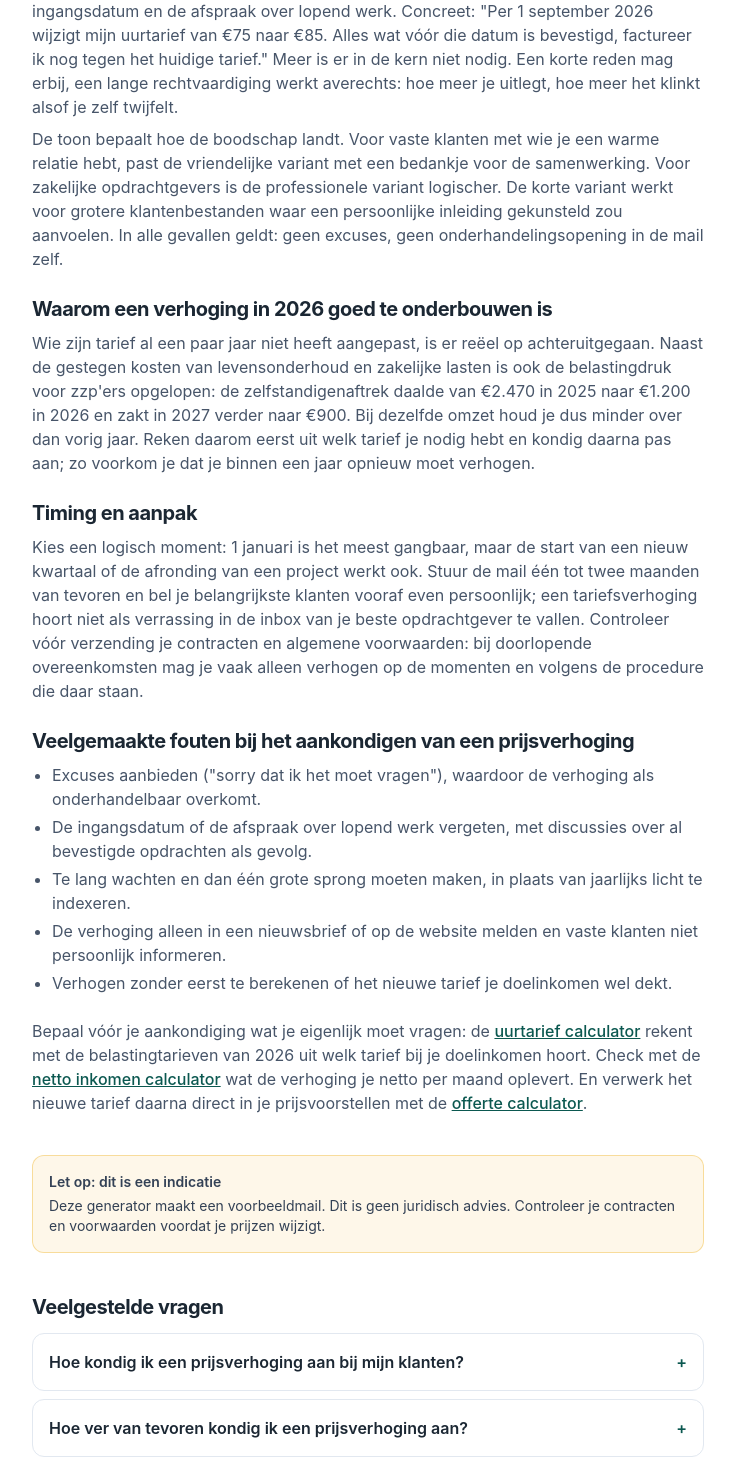
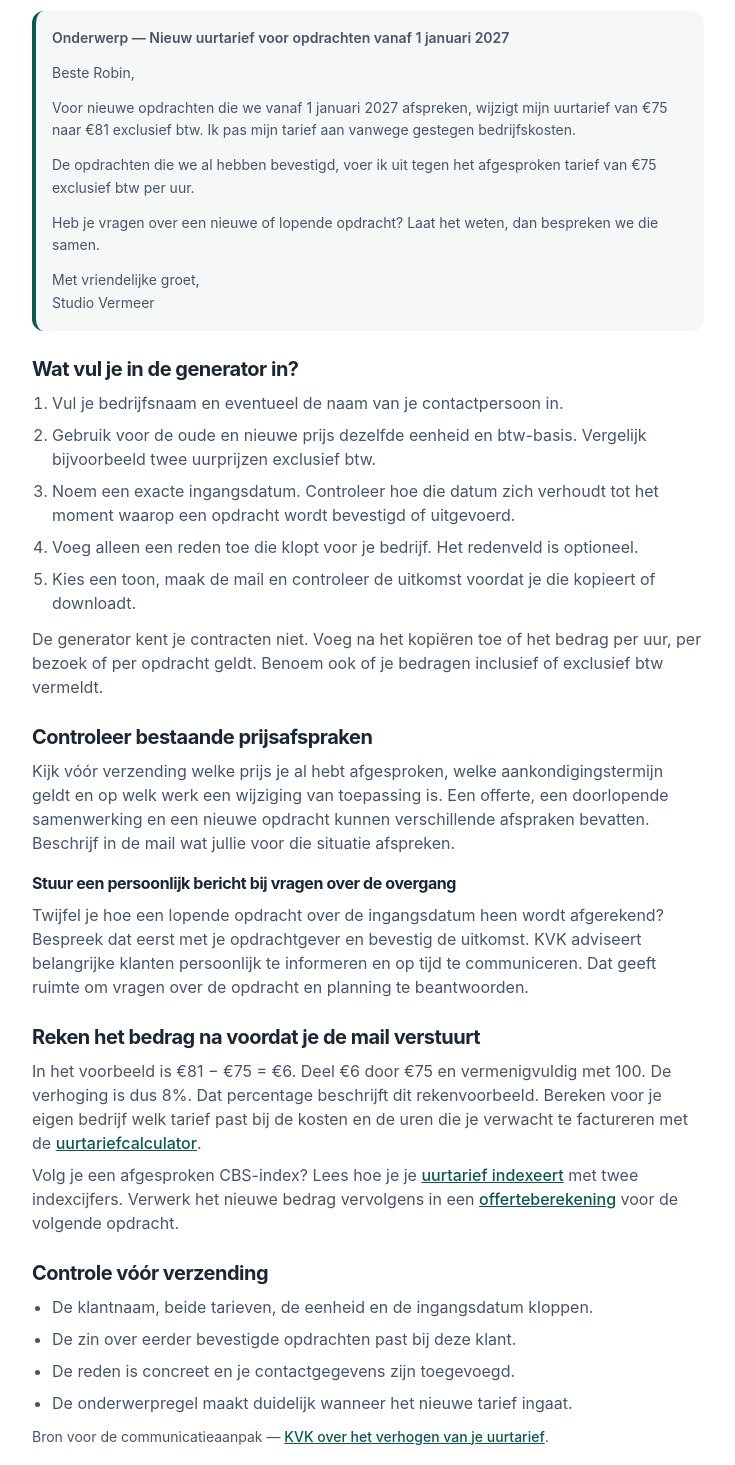
Before and after one commit to danielblinker83-bot/zzp-calculator-hub, a Next.js app: page /prijsverhoging-mail-maken in a window 1280 px wide. Shown: the part 900-2365 px from the top of the page, without its empty margins (120-855 px from the left). Built offline with nearby package versions, Linux system fonts and the light colour scheme.

Commit message:
Verdiep prijsverhogingsmail met voorbeeld en afsprakencontrole

```diff
--- a/app/prijsverhoging-mail-maken/page.tsx
+++ b/app/prijsverhoging-mail-maken/page.tsx
@@ -4,150 +4,153 @@ import CalculatorLayout from "@/components/CalculatorLayout";
 import PrijsverhogingGenerator from "./PrijsverhogingGenerator";
 
 export const metadata: Metadata = {
-  title: "Prijsverhoging aankondigen: mail maken | Voorbeeld (2026)",
+  title: "Prijsverhoging aankondigen per mail | Voorbeeld en generator",
   description:
-    "Maak snel een professionele mail over je prijsverhoging. Vul je oude en nieuwe prijs en de ingangsdatum in, kies een toon en kopieer of download de mail.",
+    "Maak een prijsverhogingsmail met je oude tarief, nieuwe tarief en ingangsdatum. Met een voorbeeld voor zzp’ers en een controle voor lopende afspraken.",
   alternates: { canonical: "/prijsverhoging-mail-maken" },
   openGraph: {
-    title: "Prijsverhoging aankondigen: mail maken",
-    description: "Genereer een professionele mail over je nieuwe prijzen.",
+    title: "Prijsverhoging aankondigen per mail",
+    description: "Maak een mail met een duidelijke tariefwijziging en ingangsdatum. Bekijk het voorbeeld en controleer je lopende afspraken.",
     url: "/prijsverhoging-mail-maken",
   },
 };
 
 const faq = [
   {
-    vraag: "Hoe kondig ik een prijsverhoging aan bij mijn klanten?",
+    vraag: "Hoe schrijf ik een mail over een prijsverhoging?",
     antwoord:
-      "Kort en zelfverzekerd: noem het huidige tarief, het nieuwe tarief en de ingangsdatum, geef eventueel één zin uitleg en maak duidelijk wat er met lopende afspraken gebeurt. Verstuur de mail persoonlijk aan vaste klanten en ruim voor de ingangsdatum. De generator hierboven zet die elementen automatisch in een nette mail.",
+      "Noem het huidige en nieuwe tarief, de eenheid zoals per uur of per opdracht, en de ingangsdatum. Leg uit op welk werk het nieuwe tarief van toepassing is. Voeg eventueel een korte reden toe en geef de klant een manier om vragen te stellen.",
   },
   {
-    vraag: "Hoe ver van tevoren kondig ik een prijsverhoging aan?",
+    vraag: "Hoe lang van tevoren stuur ik de prijsverhogingsmail?",
     antwoord:
-      "Eén tot twee maanden is gebruikelijk. Zo kunnen klanten hun budget aanpassen en lopende trajecten afronden tegen het oude tarief. Staat er in je contract of algemene voorwaarden een termijn voor tariefwijzigingen, dan is die leidend.",
+      "Controleer eerst de termijn en procedure in je bestaande prijsafspraak. Kies de verzenddatum zo dat je aan die afspraak voldoet en je klant tijd heeft om vragen te stellen. KVK adviseert op tijd te communiceren. De termijn hangt af van je overeenkomst.",
   },
   {
-    vraag: "Moet ik een reden geven voor de prijsverhoging?",
+    vraag: "Wat schrijf ik over lopende opdrachten?",
     antwoord:
-      "Verplicht is het niet, maar één korte, eerlijke zin werkt goed: gestegen kosten, meer ervaring, uitgebreidere dienstverlening of een jaarlijkse indexatie. Vermijd lange rechtvaardigingen en bied vooral geen excuses aan; een prijsaanpassing is normaal ondernemerschap, geen gunst die je vraagt.",
+      "Schrijf concreet wat je met al bevestigde opdrachten doet. De generator gebruikt als voorbeeld dat eerdere afspraken tegen het oude tarief blijven lopen. Controleer of dat past bij de werkelijke afspraken met deze klant en pas de gekopieerde tekst aan vóór verzending.",
   },
   {
-    vraag: "Hoeveel procent prijsverhoging is redelijk?",
+    vraag: "Hoeveel procent gaat mijn prijs omhoog?",
     antwoord:
-      "Gebruik bij een afgesproken indexering de index en meetperiode uit je overeenkomst. Wil je een andere prijs afspreken, leg dan uit wat er veranderd is en reken vooraf door welk tarief past bij je kosten en je factureerbare uren.",
+      "Trek de oude prijs af van de nieuwe prijs, deel het verschil door de oude prijs en vermenigvuldig met 100. Van €75 naar €81 is €6 extra. €6 gedeeld door €75 is 0,08, dus de verhoging is 8%. Deze formule werkt bij een oude prijs groter dan nul.",
   },
   {
-    vraag: "Wat doe ik met lopende offertes en contracten?",
+    vraag: "Moet ik voor elke klant dezelfde mail gebruiken?",
     antwoord:
-      "Respecteer wat vastligt. De gebruikelijke lijn: alles wat vóór de ingangsdatum is bevestigd, valt onder het oude tarief; nieuwe opdrachten vanaf de ingangsdatum onder het nieuwe. Bij doorlopende contracten mag je alleen tussentijds verhogen als het contract of je voorwaarden daarin voorzien. Vermeld de lijn expliciet in je mail.",
+      "Controleer per klant de prijsafspraak, ingangsdatum en lopende opdrachten. Je kunt dezelfde opbouw gebruiken, maar pas de bedragen en de uitleg aan de ontvanger aan. KVK adviseert bij een kleine groep of belangrijke klanten een persoonlijke benadering.",
   },
   {
-    vraag: "Wat als een klant de prijsverhoging niet accepteert?",
+    vraag: "Verstuurt deze tool de mail naar mijn klant?",
     antwoord:
-      "Ga het gesprek aan: soms is een overgangsperiode of een aangepaste scope een oplossing. Blijft de klant weigeren, dan loopt bij een doorlopende overeenkomst de oude afspraak in principe door tot je die volgens de voorwaarden kunt aanpassen of opzeggen. Realiseer je ook: als élke klant zonder morren akkoord gaat, was je waarschijnlijk te goedkoop.",
-  },
-  {
-    vraag: "Wordt mijn invoer opgeslagen?",
-    antwoord:
-      "Nee. De mail wordt volledig in je browser samengesteld en nergens opgeslagen of verstuurd.",
+      "De tool maakt een tekst in je browser. Je kunt die kopiëren of als tekstbestand downloaden. Daarna controleer en verstuur je de mail zelf vanuit je eigen e-mailprogramma.",
   },
 ];
+
+const link = "font-medium text-petrol-700 underline";
 
 export default function Page() {
   return (
     <CalculatorLayout
       slug="prijsverhoging-mail-maken"
       h1="Prijsverhoging mail maken"
-      intro="Een prijsverhoging aankondigen voelt spannend, maar hoort bij ondernemen. Vul je huidige en nieuwe prijs, de ingangsdatum en eventueel een reden in. Je krijgt direct een nette mail die je kunt kopiëren of downloaden."
+      intro="Kondig je prijsverhoging aan met het oude tarief, het nieuwe tarief en de ingangsdatum. Vul hieronder je gegevens in en kies een toon. Controleer daarna de zin over lopende opdrachten, voeg zo nodig ‘per uur’ en de btw-basis toe, en kopieer de mail naar je eigen e-mailprogramma."
       tool={<PrijsverhogingGenerator />}
       uitleg={
         <div className="space-y-6 text-slate-600">
-          <p>
-            Wil je eerst je nieuwe bedrag uitrekenen aan de hand van een afgesproken index? Bekijk hoe je je{" "}
-            <Link href="/kennisbank/uurtarief-indexeren" className="font-medium text-petrol-700 underline">
-              uurtarief indexeert
-            </Link>.
-          </p>
           <section>
-            <h2 className="text-xl font-bold text-ink">De anatomie van een goede prijsverhogingsmail</h2>
+            <h2 className="text-xl font-bold text-ink">Voorbeeldmail voor een nieuw uurtarief</h2>
             <p className="mt-2">
-              Een goede aankondiging bevat vier elementen: het huidige tarief, het nieuwe tarief,
-              de ingangsdatum en de afspraak over lopend werk. Concreet: "Per 1 september 2026
-              wijzigt mijn uurtarief van €75 naar €85. Alles wat vóór die datum is bevestigd,
-              factureer ik nog tegen het huidige tarief." Meer is er in de kern niet nodig. Een
-              korte reden mag erbij, een lange rechtvaardiging werkt averechts: hoe meer je
-              uitlegt, hoe meer het klinkt alsof je zelf twijfelt.
+              Dit fictieve voorbeeld gaat over nieuwe zakelijke opdrachten. Studio Vermeer
+              rekent voortaan €81 per uur in plaats van €75. Eerder bevestigde opdrachten
+              worden in dit voorbeeld tegen €75 uitgevoerd. Pas de tekst aan als jouw
+              afspraken anders zijn.
+            </p>
+            <blockquote className="mt-3 space-y-3 rounded-xl border-l-4 border-petrol-700 bg-mist p-4 text-sm leading-relaxed">
+              <p className="font-semibold">Onderwerp — Nieuw uurtarief voor opdrachten vanaf 1 januari 2027</p>
+              <p>Beste Robin,</p>
+              <p>
+                Voor nieuwe opdrachten die we vanaf 1 januari 2027 afspreken, wijzigt mijn
+                uurtarief van €75 naar €81 exclusief btw. Ik pas mijn tarief aan vanwege
+                gestegen bedrijfskosten.
+              </p>
+              <p>
+                De opdrachten die we al hebben bevestigd, voer ik uit tegen het afgesproken
+                tarief van €75 exclusief btw per uur.
+              </p>
+              <p>Heb je vragen over een nieuwe of lopende opdracht? Laat het weten, dan bespreken we die samen.</p>
+              <p>Met vriendelijke groet,<br />Studio Vermeer</p>
+            </blockquote>
+          </section>
+          <section>
+            <h2 className="text-xl font-bold text-ink">Wat vul je in de generator in?</h2>
+            <ol className="mt-2 list-decimal space-y-2 pl-5">
+              <li>Vul je bedrijfsnaam en eventueel de naam van je contactpersoon in.</li>
+              <li>Gebruik voor de oude en nieuwe prijs dezelfde eenheid en btw-basis. Vergelijk bijvoorbeeld twee uurprijzen exclusief btw.</li>
+              <li>Noem een exacte ingangsdatum. Controleer hoe die datum zich verhoudt tot het moment waarop een opdracht wordt bevestigd of uitgevoerd.</li>
+              <li>Voeg alleen een reden toe die klopt voor je bedrijf. Het redenveld is optioneel.</li>
+              <li>Kies een toon, maak de mail en controleer de uitkomst voordat je die kopieert of downloadt.</li>
+            </ol>
+            <p className="mt-3">
+              De generator kent je contracten niet. Voeg na het kopiëren toe of het bedrag
+              per uur, per bezoek of per opdracht geldt. Benoem ook of je bedragen inclusief
+              of exclusief btw vermeldt.
+            </p>
+          </section>
+          <section>
+            <h2 className="text-xl font-bold text-ink">Controleer bestaande prijsafspraken</h2>
+            <p className="mt-2">
+              Kijk vóór verzending welke prijs je al hebt afgesproken, welke
+              aankondigingstermijn geldt en op welk werk een wijziging van toepassing is.
+              Een offerte, een doorlopende samenwerking en een nieuwe opdracht kunnen
+              verschillende afspraken bevatten. Beschrijf in de mail wat jullie voor die
+              situatie afspreken.
+            </p>
+            <h3 className="mt-4 font-bold text-ink">Stuur een persoonlijk bericht bij vragen over de overgang</h3>
+            <p className="mt-2">
+              Twijfel je hoe een lopende opdracht over de ingangsdatum heen wordt afgerekend?
+              Bespreek dat eerst met je opdrachtgever en bevestig de uitkomst. KVK adviseert
+              belangrijke klanten persoonlijk te informeren en op tijd te communiceren.
+              Dat geeft ruimte om vragen over de opdracht en planning te beantwoorden.
+            </p>
+          </section>
+          <section>
+            <h2 className="text-xl font-bold text-ink">Reken het bedrag na voordat je de mail verstuurt</h2>
+            <p className="mt-2">
+              In het voorbeeld is €81 − €75 = €6. Deel €6 door €75 en vermenigvuldig met 100.
+              De verhoging is dus 8%. Dat percentage beschrijft dit rekenvoorbeeld.
+              Bereken voor je eigen bedrijf welk tarief past bij de kosten en de uren die
+              je verwacht te factureren met de{" "}
+              <Link href="/uurtarief-berekenen" className={link}>uurtariefcalculator</Link>.
             </p>
             <p className="mt-2">
-              De toon bepaalt hoe de boodschap landt. Voor vaste klanten met wie je een warme
-              relatie hebt, past de vriendelijke variant met een bedankje voor de samenwerking.
-              Voor zakelijke opdrachtgevers is de professionele variant logischer. De korte
-              variant werkt voor grotere klantenbestanden waar een persoonlijke inleiding
-              gekunsteld zou aanvoelen. In alle gevallen geldt: geen excuses, geen
-              onderhandelingsopening in de mail zelf.
+              Volg je een afgesproken CBS-index? Lees hoe je je{" "}
+              <Link href="/kennisbank/uurtarief-indexeren" className={link}>uurtarief indexeert</Link>{" "}
+              met twee indexcijfers. Verwerk het nieuwe bedrag vervolgens in een{" "}
+              <Link href="/offerte-calculator" className={link}>offerteberekening</Link>{" "}
+              voor de volgende opdracht.
             </p>
           </section>
-
           <section>
-            <h2 className="text-xl font-bold text-ink">Waarom een verhoging in 2026 goed te onderbouwen is</h2>
-            <p className="mt-2">
-              Wie zijn tarief al een paar jaar niet heeft aangepast, is er reëel op achteruitgegaan.
-              Naast de gestegen kosten van levensonderhoud en zakelijke lasten is ook de
-              belastingdruk voor zzp'ers opgelopen: de zelfstandigenaftrek daalde van €2.470 in
-              2025 naar €1.200 in 2026 en zakt in 2027 verder naar €900. Bij dezelfde omzet houd
-              je dus minder over dan vorig jaar. Reken daarom eerst uit welk tarief je nodig hebt
-              en kondig daarna pas aan; zo voorkom je dat je binnen een jaar opnieuw moet
-              verhogen.
-            </p>
-          </section>
-
-          <section>
-            <h2 className="text-xl font-bold text-ink">Timing en aanpak</h2>
-            <p className="mt-2">
-              Kies een logisch moment: 1 januari is het meest gangbaar, maar de start van een
-              nieuw kwartaal of de afronding van een project werkt ook. Stuur de mail één tot twee
-              maanden van tevoren en bel je belangrijkste klanten vooraf even persoonlijk; een
-              tariefsverhoging hoort niet als verrassing in de inbox van je beste opdrachtgever te
-              vallen. Controleer vóór verzending je contracten en algemene voorwaarden: bij
-              doorlopende overeenkomsten mag je vaak alleen verhogen op de momenten en volgens de
-              procedure die daar staan.
-            </p>
-          </section>
-
-          <section>
-            <h2 className="text-xl font-bold text-ink">Veelgemaakte fouten bij het aankondigen van een prijsverhoging</h2>
-            <ul className="mt-2 list-disc space-y-1 pl-5">
-              <li>Excuses aanbieden ("sorry dat ik het moet vragen"), waardoor de verhoging als onderhandelbaar overkomt.</li>
-              <li>De ingangsdatum of de afspraak over lopend werk vergeten, met discussies over al bevestigde opdrachten als gevolg.</li>
-              <li>Te lang wachten en dan één grote sprong moeten maken, in plaats van jaarlijks licht te indexeren.</li>
-              <li>De verhoging alleen in een nieuwsbrief of op de website melden en vaste klanten niet persoonlijk informeren.</li>
-              <li>Verhogen zonder eerst te berekenen of het nieuwe tarief je doelinkomen wel dekt.</li>
+            <h2 className="text-xl font-bold text-ink">Controle vóór verzending</h2>
+            <ul className="mt-2 list-disc space-y-2 pl-5">
+              <li>De klantnaam, beide tarieven, de eenheid en de ingangsdatum kloppen.</li>
+              <li>De zin over eerder bevestigde opdrachten past bij deze klant.</li>
+              <li>De reden is concreet en je contactgegevens zijn toegevoegd.</li>
+              <li>De onderwerpregel maakt duidelijk wanneer het nieuwe tarief ingaat.</li>
             </ul>
-          </section>
-
-          <section>
-            <p className="mt-2">
-              Bepaal vóór je aankondiging wat je eigenlijk moet vragen: de{" "}
-              <Link href="/uurtarief-berekenen" className="font-medium text-petrol-700 underline">
-                uurtarief calculator
-              </Link>{" "}
-              rekent met de belastingtarieven van 2026 uit welk tarief bij je doelinkomen hoort.
-              Check met de{" "}
-              <Link href="/zzp-netto-inkomen-berekenen" className="font-medium text-petrol-700 underline">
-                netto inkomen calculator
-              </Link>{" "}
-              wat de verhoging je netto per maand oplevert. En verwerk het nieuwe tarief daarna
-              direct in je prijsvoorstellen met de{" "}
-              <Link href="/offerte-calculator" className="font-medium text-petrol-700 underline">
-                offerte calculator
-              </Link>
-              .
+            <p className="mt-3 text-sm">
+              Bron voor de communicatieaanpak —{" "}
+              <a href="https://www.kvk.nl/geldzaken/uurtarief-verhogen/" className={link} target="_blank" rel="noopener noreferrer">
+                KVK over het verhogen van je uurtarief
+              </a>.
             </p>
           </section>
         </div>
       }
       faq={faq}
-      disclaimerTekst="Deze generator maakt een voorbeeldmail. Dit is geen juridisch advies. Controleer je contracten en voorwaarden voordat je prijzen wijzigt."
+      disclaimerTekst="Deze generator maakt een voorbeeldmail. Controleer de prijsafspraken en voorwaarden die voor jouw klant gelden. Vraag bij juridische twijfel advies voordat je de wijziging verstuurt."
     />
   );
 }
```
Also changed, not shown: 1 other file (tests, documents, lock files or other folders).
